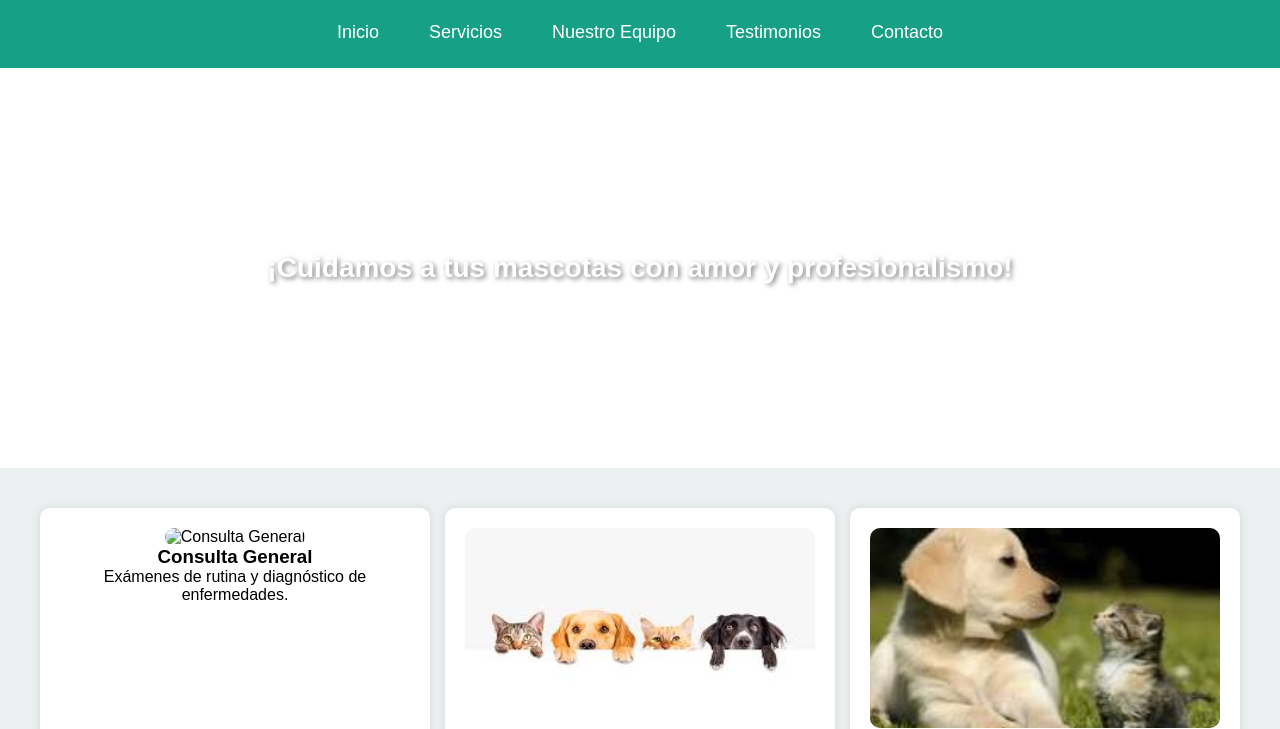
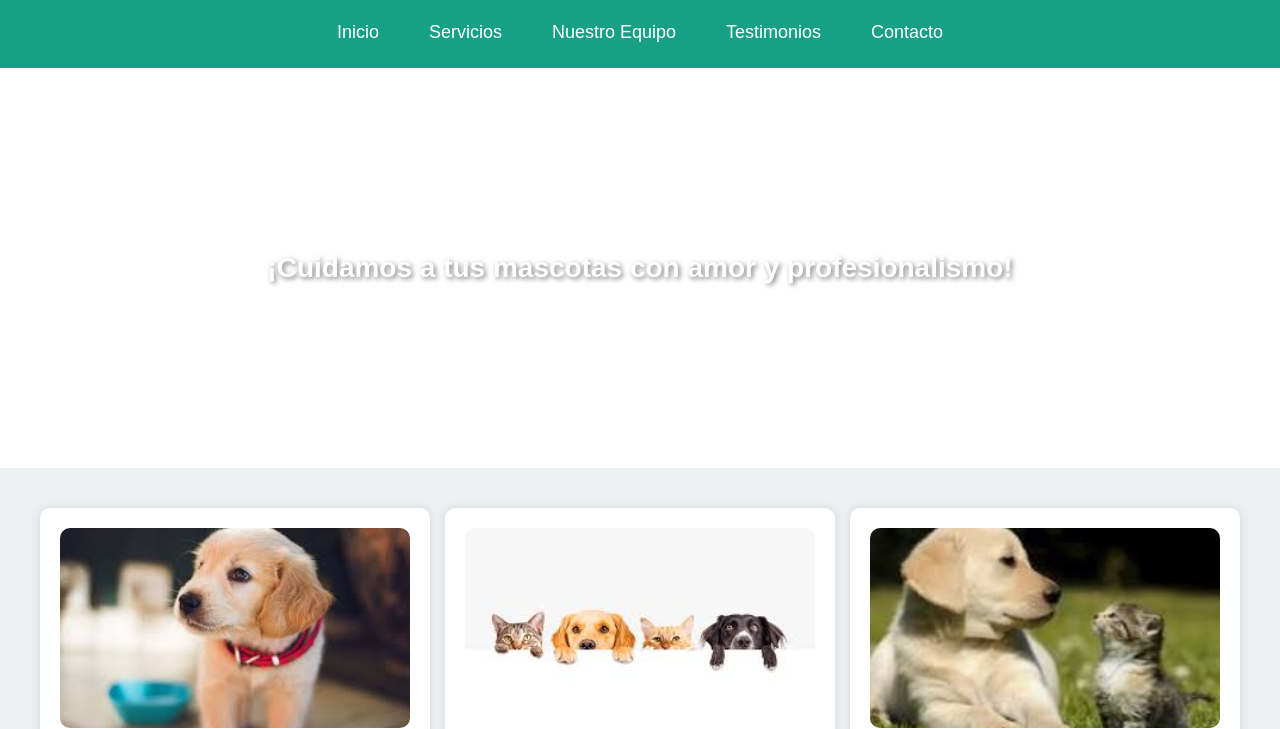
Before and after one commit to Ludwinkaley/ProgramacionWebIII, a plain HTML site: page index.html in a window 1280 px wide. Shown: the part 71-800 px from the top of the page. Drawn offline with Linux system fonts and the light colour scheme.

Commit message:
Update index.html

```diff
--- a/index.html
+++ b/index.html
@@ -154,7 +154,7 @@
 
     <div class="services">
         <div class="service-item">
-            <img src="masc.jpg" alt="Consulta General">
+            <img src="imagenes/masc.jpg" alt="Consulta General">
             <h3>Consulta General</h3>
             <p>Exámenes de rutina y diagnóstico de enfermedades.</p>
         </div>
```
